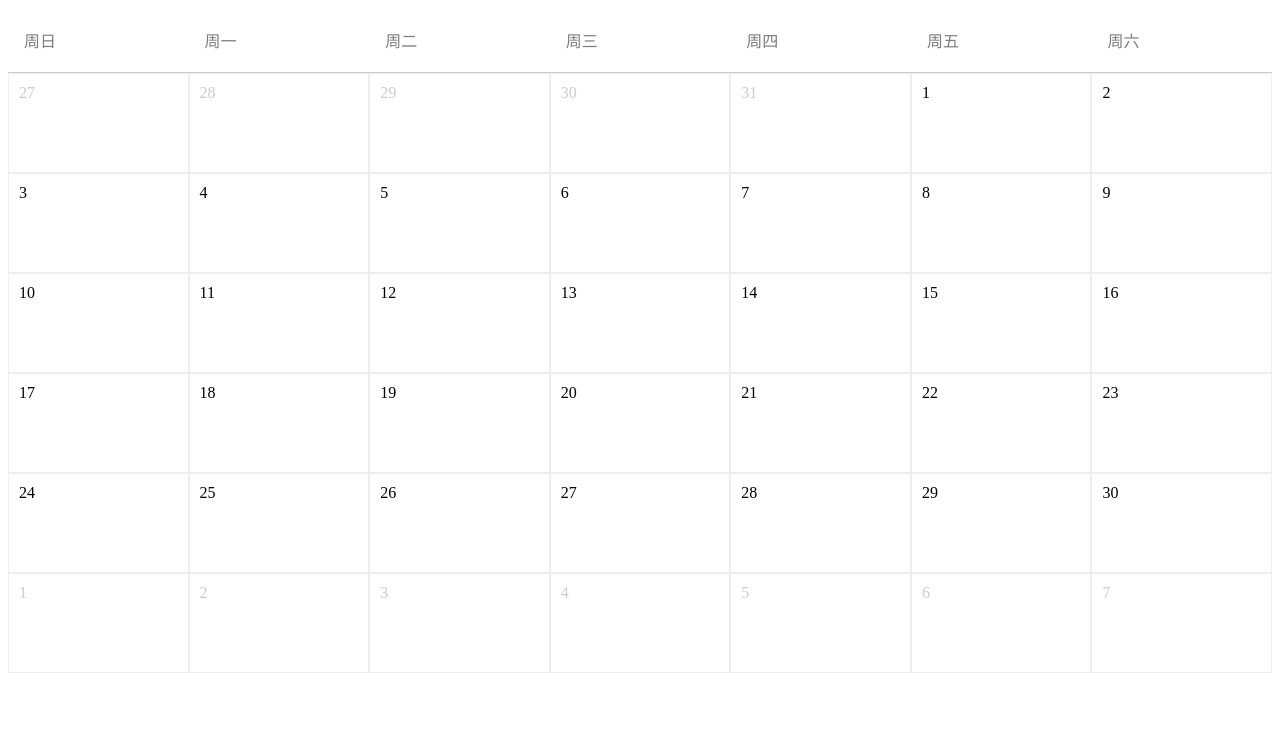
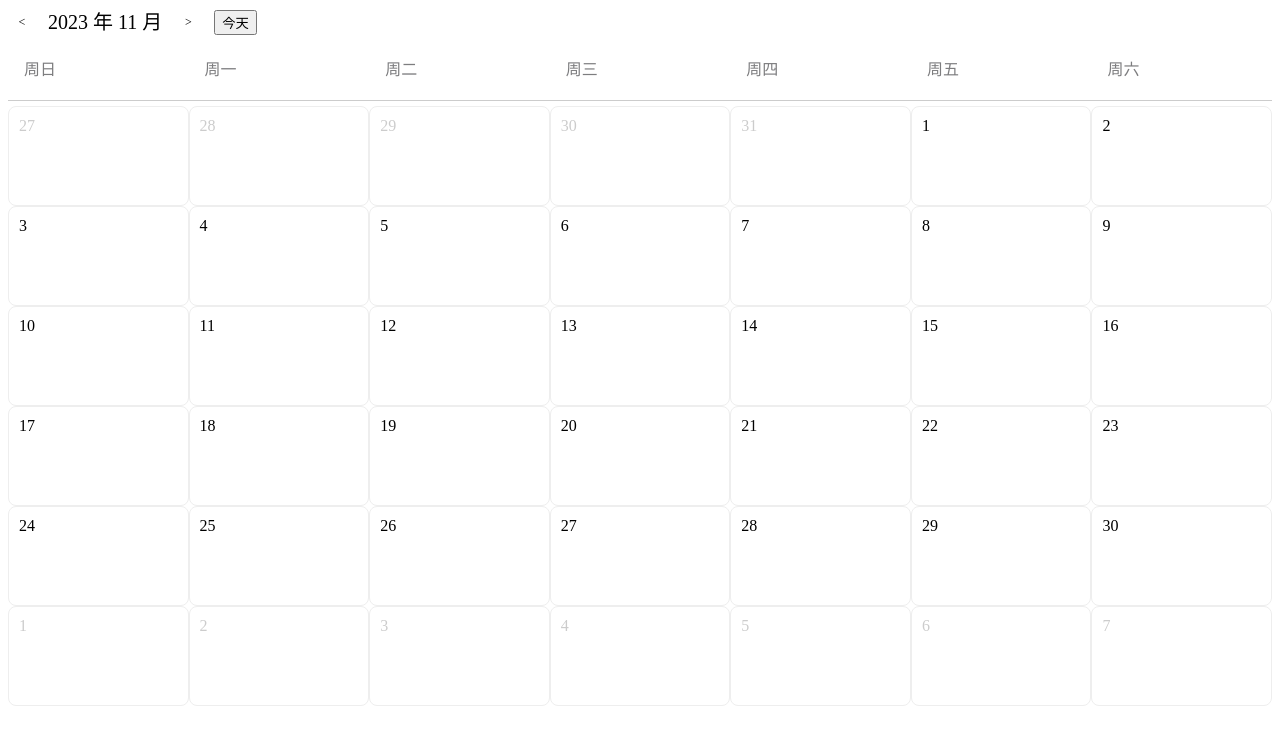
Before and after one commit to Ni0duann/ni0duann-calendar, a React (Vite) app: page / in a window 1280 px wide. Shown: the top 744 px of the page. Built offline with nearby package versions, Linux system fonts and the light colour scheme.

Commit message:
feat: 添加日历头部组件并优化样式

```diff
--- /dev/null
+++ b/src/Calendar/Header.tsx
@@ -0,0 +1,15 @@
+import './index.scss'
+function Header() {
+    return(
+        <div className="calendar-header">
+            <div className="calendar-header-left">
+                <div className="calendar-header-icon">&lt;</div>
+                <div className="calendar-header-value">2023 年 11 月</div>
+                <div className="calendar-header-icon">&gt;</div>
+                <button className="calendar-header-btn">今天</button>
+            </div>
+        </div>
+    )
+}
+
+export default Header
--- a/src/Calendar/index.scss
+++ b/src/Calendar/index.scss
@@ -19,13 +19,15 @@
     }
 
     &-body {
+        margin-top: 5px;
         &-row {
             height: 100px;
             display: flex;
         }
         &-cell{
             flex: 1;
-            border: 1px solid #eee;
+            border: 1px solid #eee ;
+            border-radius: 8px;
             padding: 10px;
             color: #ccc;
             &-current {
@@ -34,3 +36,51 @@
         }
     }
 }
+
+.calendar-header {
+    &-left {
+        display: flex;
+        align-items: center;
+
+        height: 28px;
+        line-height: 28px;
+    }
+    &-value{
+        font-size: 20px;
+    }
+    &-bin {
+        background-color: #eee;
+        cursor: pointer;
+        border: 0;
+        padding: 0 15px;
+        line-height: 28px;
+
+        &:hover{
+            background-color: #fff;
+        }
+    }
+
+    &-icon {
+        width: 28px;
+        height: 28px;
+
+        line-height: 28px;
+
+        border-radius: 50%;
+        text-align: center;
+        font-size: 12px;
+
+        user-select: none;
+        cursor: pointer;
+
+        margin-right: 12px;
+        &:not(:first-child){
+            margin: 0 12px;
+        }
+
+        &:hover{
+            background-color: ccc;
+        }
+
+    }
+}
--- a/src/Calendar/index.tsx
+++ b/src/Calendar/index.tsx
@@ -1,6 +1,7 @@
 import { Dayjs } from 'dayjs';
 import './index.scss'
 import MonthCalendar from './MonthCalendar'
+import Header from './Header';
 
 export interface CalendarProps {
     value: Dayjs;
@@ -8,6 +9,7 @@ export interface CalendarProps {
 function Calendar(props: CalendarProps) {
     return(
         <div className='calendar'>
+            <Header/>
             <MonthCalendar {...props}/>
         </div>
     )
```
